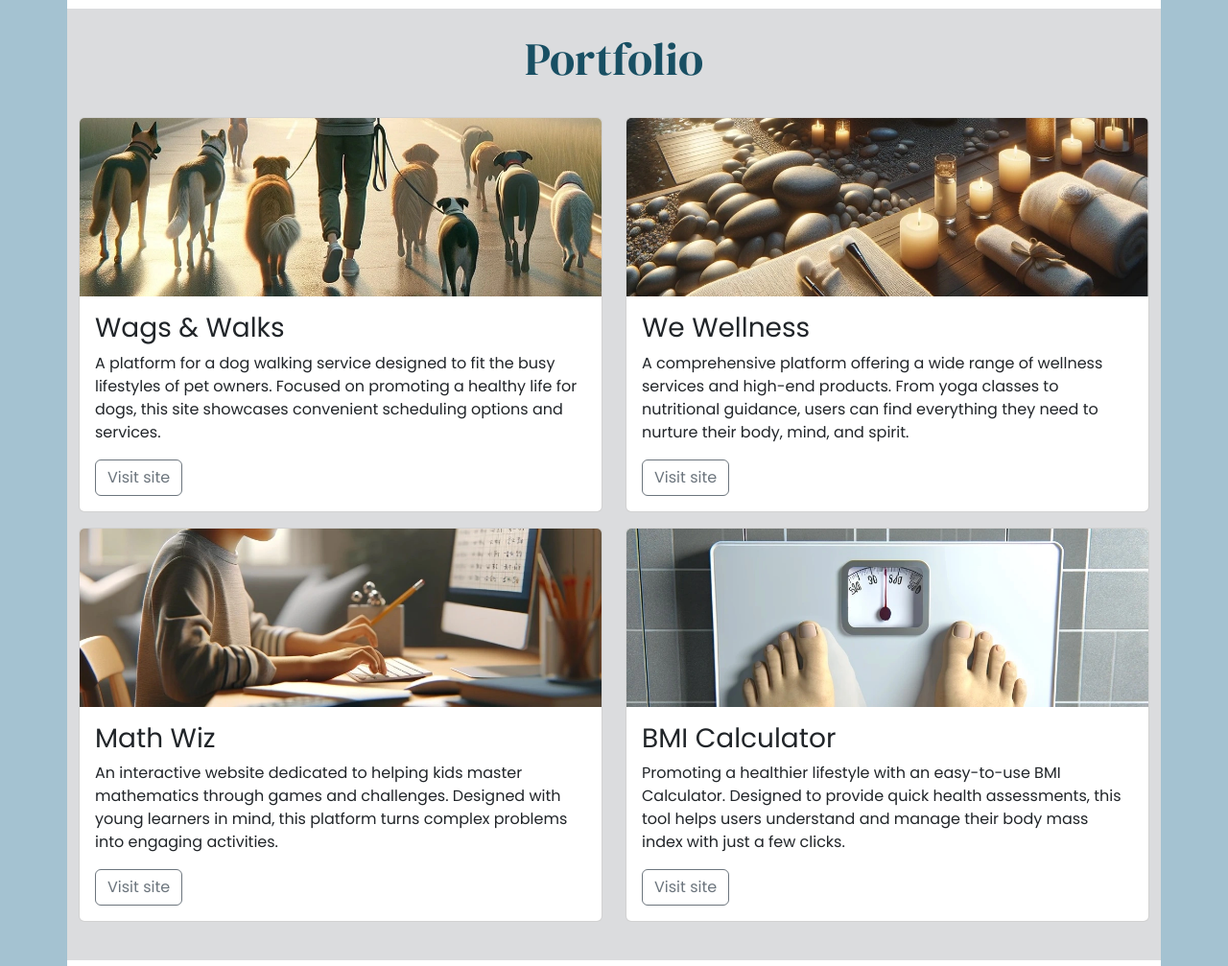
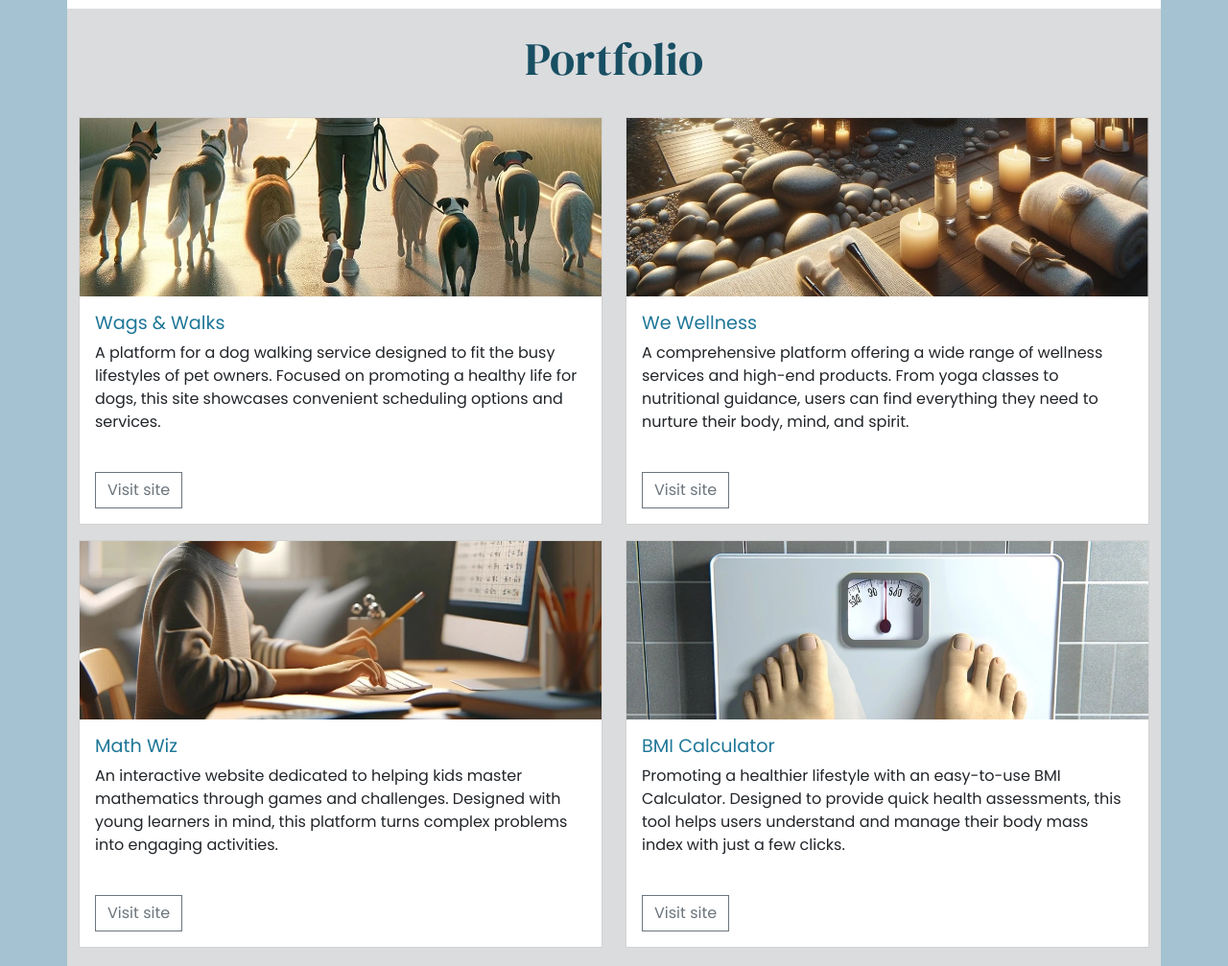
Before and after one commit to AmitKapilaCodeIns/simple-portfolio, a plain HTML site: page index.html in a window 1280 px wide. Shown: the part 1040-2047 px from the top of the page at 96% size. Drawn offline with nearby package versions, Linux system fonts and the light colour scheme.

Commit message:
Remove rounded corners

```diff
--- a/assets/css/styles.css
+++ b/assets/css/styles.css
@@ -24,10 +24,22 @@ body {
     padding: 5% 7%;
 }
 
+/* Media queries */
+@media screen and (min-width: 1200px) {
+    #portfolio .card-text {
+        min-height: auto;
+    }
+}
+
 h1,
 h2 {
     font-family: "DM Serif Display", serif;
     color: #184f63; /* dark-blue */
+}
+
+.sharp-corners,
+.sharp-corners * {
+    border-radius: 0;
 }
 
 /* About section */
@@ -42,6 +54,21 @@ h2 {
     background-color: #dbdcde; /* light grey */
 }
 
+#portfolio .card-title {
+    color: #1f7798; /* mid-blue */
+    font-size: 1.2rem;
+}
+
+#portfolio .btn-outline-secondary:hover {
+    background-color: #1f7798; /* mid-blue */
+    color: white;
+    border: none;
+}
+
+#portfolio .card-text {
+    min-height: 120px;
+}
+
 /* Contact */
 
 #contact {
--- a/index.html
+++ b/index.html
@@ -63,7 +63,8 @@
                 <!-- mb-5 gives extra margin spacing under lead text -->
                 <p class="lead mb-5">Let's create something amazing together!</p>
                 <!-- Button trigger modal -->
-                <button type="button" class="btn btn-primary" data-bs-toggle="modal" data-bs-target="#exampleModal">
+                <button type="button" class="btn btn-primary sharp-corners" data-bs-toggle="modal"
+                    data-bs-target="#exampleModal">
                     Subscribe to my newsletter!
                 </button>
             </div>
@@ -116,7 +117,7 @@
                 </div>
                 <!-- cols for cards -->
                 <div class="col-12 col-md-6">
-                    <div class="card mb-3">
+                    <div class="card mb-3 sharp-corners">
                         <img src="assets/images/wags-and-walks.webp" class="card-img-top"
                             alt="A man walking several dogs early in the morning">
                         <div class="card-body">
@@ -132,7 +133,7 @@
                     </div>
                 </div>
                 <div class="col-12 col-md-6">
-                    <div class="card mb-3">
+                    <div class="card mb-3 sharp-corners">
                         <img src="assets/images/we-wellness.webp" class="card-img-top"
                             alt="A spa with candles towels and natural material">
                         <div class="card-body">
@@ -148,7 +149,7 @@
                     </div>
                 </div>
                 <div class="col-12 col-md-6">
-                    <div class="card mb-3">
+                    <div class="card mb-3 sharp-corners">
                         <img src="assets/images/math-wiz.webp" class="card-img-top"
                             alt="A child practicing math at a computer">
                         <div class="card-body">
@@ -165,7 +166,7 @@
                     </div>
                 </div>
                 <div class="col-12 col-md-6">
-                    <div class="card mb-3">
+                    <div class="card mb-3 sharp-corners">
                         <img src="assets/images/bmi-calculator.webp" class="card-img-top"
                             alt="Weighing scales seen from the first person view of the person standing on the scales">
                         <div class="card-body">
@@ -198,7 +199,7 @@
             </div>
             <div class="col12 col-md-10 col-lg-8 mb-4">
                 <!-- Add your form here -->
-                <form class="row g-3">
+                <form class="row g-3 sharp-corners">
                     <div class="col-lg-4">
                         <label for="full-name" class="form-label">Full Name</label>
                         <input type="text" class="form-control" id="full-name">
@@ -226,7 +227,7 @@
     <!-- Modal -->
     <div class="modal fade" id="exampleModal" tabindex="-1" aria-labelledby="exampleModalLabel" aria-hidden="true">
         <div class="modal-dialog modal-lg">
-            <div class="modal-content">
+            <div class="modal-content sharp-corners">
                 <div class="modal-header">
                     <h1 class="modal-title fs-5" id="exampleModalLabel">Subscribe</h1>
                     <button type="button" class="btn-close" data-bs-dismiss="modal" aria-label="Close"></button>
```
Also changed, not shown: 1 other file.
